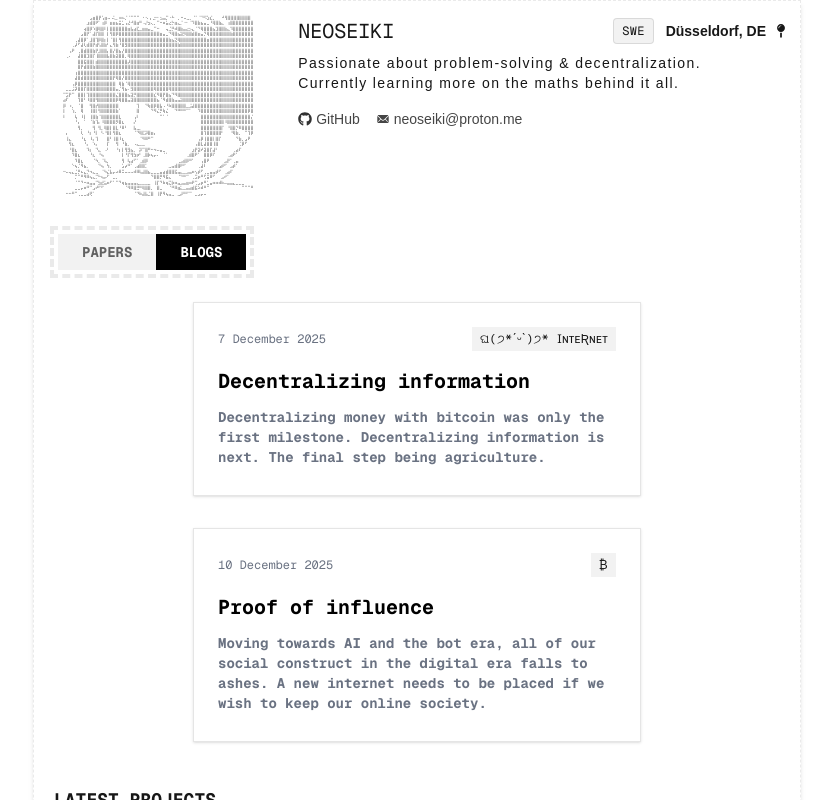
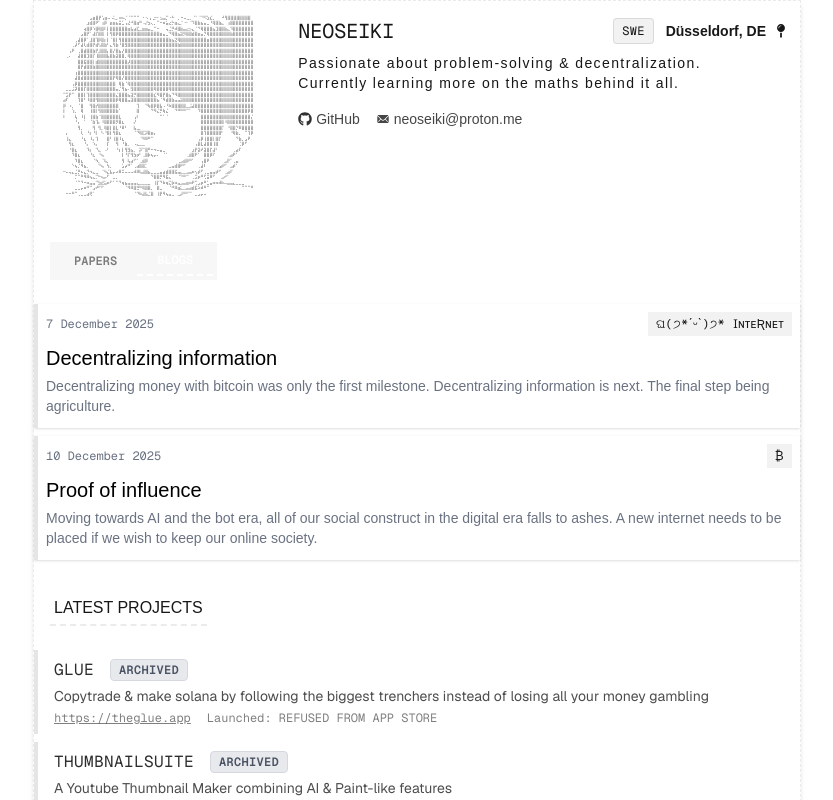
Before and after one commit to alrightCha/alrightCha, a Next.js app: page / in a window 1280 px wide. Shown: the top 800 px of the page, without its empty margins (223-1056 px from the left). Built offline with nearby package versions, Linux system fonts and the light colour scheme.

Commit message:
new design for papers / blogs

```diff
--- a/app/components/blog/blog-post.tsx
+++ b/app/components/blog/blog-post.tsx
@@ -3,6 +3,7 @@
 import { BlogPost } from "@/app/lib/types";
 import { subjects } from "../ascii/ascii";
 import { useRouter } from "next/navigation";
+import { cn } from "@/app/lib/utils";
 
 const BlogPostCard = ({ post }: { post: BlogPost }) => {
   const router = useRouter();
@@ -24,9 +25,12 @@ const BlogPostCard = ({ post }: { post: BlogPost }) => {
   return (
     <button
       onClick={handleClick}
-      className="w-full text-start max-w-md mx-auto bg-white dark:bg-black border border-black/10 dark:border-white/10 shadow-sm p-4 sm:p-6 mb-4 sm:mb-6 transition-all duration-300 hover:shadow-2xl hover:-translate-y-2 hover:scale-105 cursor-pointer"
+      className={cn(
+        "w-full text-start bg-white dark:bg-black shadow-sm p-2 transition-all duration-200 border-l-4 border-l-black/10 dark:border-l-white/10 cursor-pointer",
+        "hover:bg-black/5 hover:dark:bg-white/10 hover:border-l-yellow-400"
+      )}
     >
-      <div className="flex flex-col gap-2">
+      <div className="flex flex-col gap-0">
         <div className="flex flex-col sm:flex-row items-start sm:items-center justify-between mb-2 gap-1 sm:gap-0">
           <span className="text-xs font-mono text-gray-500 dark:text-gray-400">
             {post.createdAt}
@@ -36,10 +40,10 @@ const BlogPostCard = ({ post }: { post: BlogPost }) => {
               subjects[0].ascii}
           </span>
         </div>
-        <h2 className="text-lg sm:text-xl font-bold font-mono mb-1 text-black dark:text-white">
+        <h2 className="text-lg sm:text-xl mb-1 text-black dark:text-white">
           {post.title}
         </h2>
-        <p className="text-sm sm:text-md font-bold font-mono mb-1 text-gray-500">
+        <p className="text-sm sm:text-md mb-1 text-gray-500">
           {post.description}
         </p>
       </div>
--- /dev/null
+++ b/app/components/theme-provider.tsx
@@ -0,0 +1,12 @@
+"use client";
+
+import { ThemeProvider as NextThemesProvider } from "next-themes";
+import { type ReactNode } from "react";
+
+export function ThemeProvider({ children }: { children: ReactNode }) {
+  return (
+    <NextThemesProvider attribute="class" defaultTheme="system" enableSystem>
+      {children}
+    </NextThemesProvider>
+  );
+}
--- a/app/components/ui/custom-list.tsx
+++ b/app/components/ui/custom-list.tsx
@@ -17,7 +17,7 @@ export const List = ({
   return (
     <div className="flex flex-col items-start justify-start gap-2 text-start">
       <TextScramble
-        className="font-mono uppercase text-base sm:text-lg font-bold text-center border-dashed border-black/[.08] dark:border-white/[.145] border-b-4 p-1 m-4"
+        className="uppercase text-base border-dashed border-black/[.08] dark:border-white/[.145] border-b-2 p-1 m-4"
         as="span"
         speed={0.05}
       >
--- /dev/null
+++ b/app/components/ui/theme-toggle.tsx
@@ -0,0 +1,29 @@
+"use client";
+
+import { useTheme } from "next-themes";
+import { useEffect, useState } from "react";
+
+export function ThemeToggle() {
+  const { theme, setTheme } = useTheme();
+  const [mounted, setMounted] = useState(false);
+
+  useEffect(() => {
+    setMounted(true);
+  }, []);
+
+  if (!mounted) {
+    return (
+      <button className="w-8 h-8 border border-black/10 dark:border-white/10" />
+    );
+  }
+
+  return (
+    <button
+      onClick={() => setTheme(theme === "dark" ? "light" : "dark")}
+      className="w-8 h-8 border border-black/10 dark:border-white/10 hover:border-black/30 dark:hover:border-white/30 transition-colors flex items-center justify-center font-mono text-xs"
+      aria-label="Toggle theme"
+    >
+      {theme === "dark" ? "☀" : "☾"}
+    </button>
+  );
+}
--- a/app/components/ui/toggle-button.tsx
+++ b/app/components/ui/toggle-button.tsx
@@ -7,16 +7,23 @@ interface ToggleButtonProps {
 
 const ToggleButton = ({ activeTab, onToggle }: ToggleButtonProps) => {
   return (
-    <div className="relative inline-flex items-center border-dashed border-black/[.08] dark:border-white/[.145] border-4 p-1 m-4">
-      <div className="relative flex bg-black/5 dark:bg-white/5">
+    <div className="relative inline-flex m-4 items-center p-1 bg-black/[.03] dark:bg-white/[.03] border-black/[.06] dark:border-white/[.08]">
+      <div className="relative flex">
+        {/* Sliding background indicator */}
+        <div
+          className={`absolute inset-y-0 w-1/2 transition-transform duration-300 ease-out ${
+            activeTab === "blog" ? "translate-x-full" : "translate-x-0"
+          }`}
+        />
+
         <button
           onClick={() => onToggle("papers")}
           className={`
-            px-6 py-2 font-mono uppercase text-sm font-bold transition-all duration-300
+            relative z-10 px-5 py-1.5 font-mono uppercase text-xs font-semibold transition-colors duration-300
             ${
               activeTab === "papers"
-                ? "bg-black dark:bg-white text-white dark:text-black"
-                : "text-black/60 dark:text-white/60 hover:text-black dark:hover:text-white"
+                ? "text-white border-b-2 border-dashed"
+                : "text-black/50 dark:text-white/50 hover:text-black/70 dark:hover:text-white/70"
             }
           `}
         >
@@ -25,11 +32,11 @@ const ToggleButton = ({ activeTab, onToggle }: ToggleButtonProps) => {
         <button
           onClick={() => onToggle("blog")}
           className={`
-            px-6 py-2 font-mono uppercase text-sm font-bold transition-all duration-300
+            relative z-10 px-5 py-1.5 font-mono uppercase text-xs font-semibold transition-colors duration-300
             ${
               activeTab === "blog"
-                ? "bg-black dark:bg-white text-white dark:text-black"
-                : "text-black/60 dark:text-white/60 hover:text-black dark:hover:text-white"
+                ? "text-white border-b-2 border-dashed"
+                : "text-black/50 dark:text-white/50 hover:text-black/70 dark:hover:text-white/70"
             }
           `}
         >
--- a/app/page.tsx
+++ b/app/page.tsx
@@ -18,7 +18,7 @@ export default function AccountFeatureDetail() {
     <div className="min-h-screen flex flex-col items-center justify-center px-2 sm:px-0">
       <div className="w-full max-w-3xl flex flex-col items-center justify-between border-dashed border-black/[.08] dark:border-white/[.145] border-1 min-h-screen bg-white/80 dark:bg-black/80 shadow-md">
         <ProfileHeader user={neoseiki} />
-        <div className="flex flex-col items-start gap-2 w-full">
+        <div className="flex flex-col items-start gap-2 w-full py-4">
           <ToggleButton activeTab={activeTab} onToggle={setActiveTab} />
           <PapersList blogs={filteredPosts} />
         </div>
```
Also changed, not shown: public/blogs/p2p-social-technicalities.html (added).
